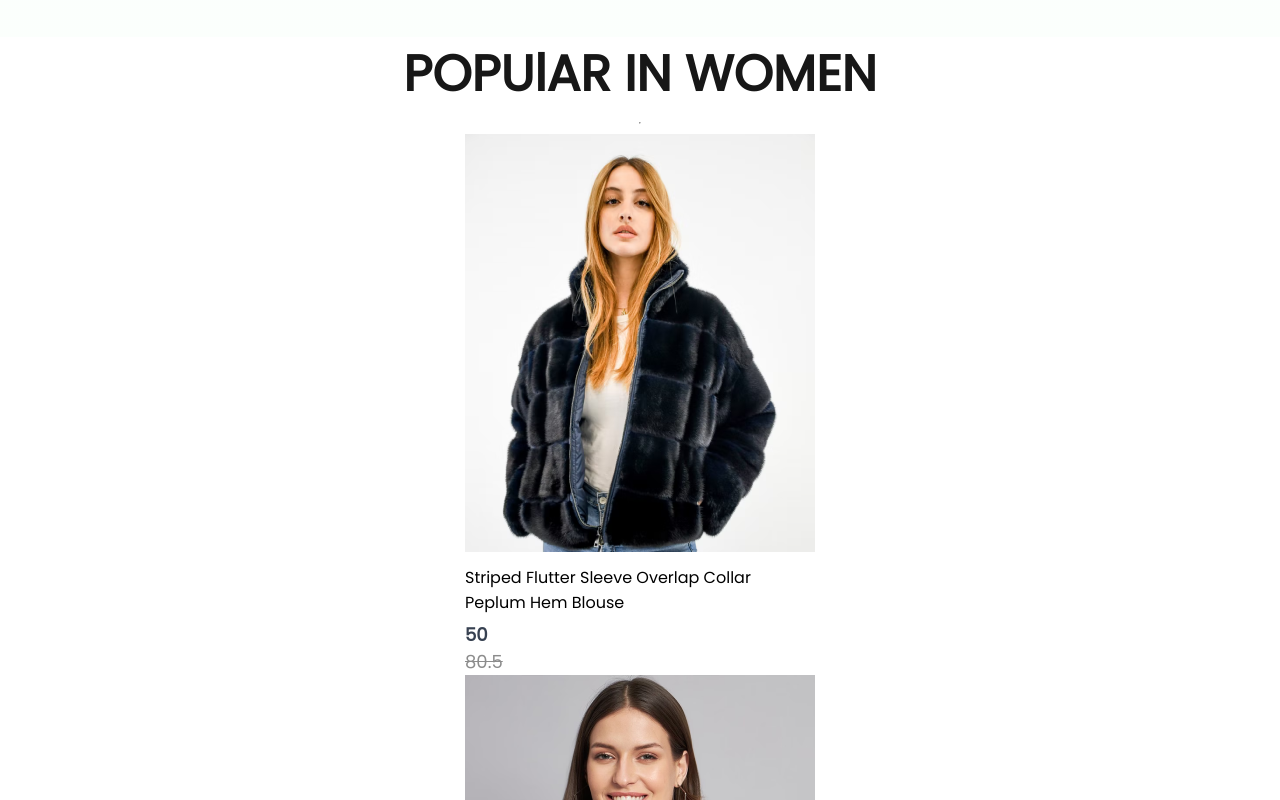
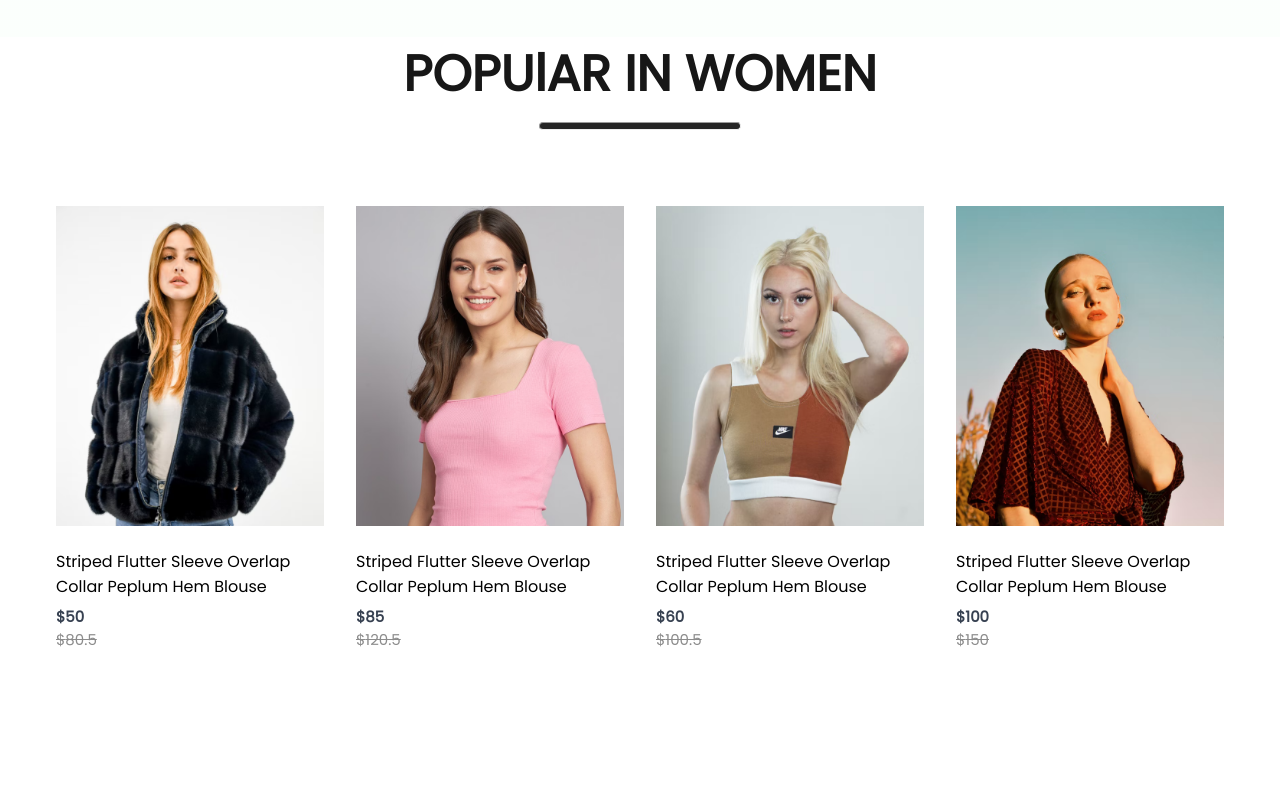
Before and after one commit to Kuncode2/E-Commerce-mern-frontend, a React (Create React App) app: page / in a window 1280 px wide. Shown: the part 860-1660 px from the top of the page. After the commit the page ends 1617 px from the top, so only its background shows below. Built offline with nearby package versions, Linux system fonts and the light colour scheme.

Commit message:
Offers section done with styling reamaning dynamic part

```diff
--- a/src/Components/Item/Item.css
+++ b/src/Components/Item/Item.css
@@ -1,26 +1,47 @@
-.item{
-    width: 350px;
+.item {
+    width: 300px;
+    padding: 16px; /* Add some padding around the item for better spacing */
+    box-sizing: border-box; /* Ensure padding is included in the total width/height */
+    transition: transform 0.6s; /* Move the transition to here for smoother hover effect */
 }
-.item p{
-    margin: 6px 0px;
+
+.item p {
+    margin: 6px 0;
+    padding: 0; /* Remove padding from p element */
 }
-.item-prices{
+
+.item-prices {
     display: flex;
-    gap: 20px;
+    justify-content: space-between; /* Ensure prices are well spaced */
+    margin-top: 10px; /* Add some space above the prices section */
 }
-.item-price-new{
+
+.item-price-new,
+.item-price-old {
     color: #374151;
-    font-size: 18px;
+    font-size: 15px;
     font-weight: 600;
 }
-.item-price-old{
+
+.item-price-old {
     color: #8c8c8c;
-    font-size: 18px;
     font-weight: 500;
     text-decoration: line-through;
 }
 
-.item:hover{
+.item:hover {
     transform: scale(1.05);
-    transition: 0.6s;
 }
+
+.image {
+    width: 100%; /* Make image width responsive */
+    height: auto; /* Maintain aspect ratio */
+    margin-bottom: 10px; /* Add some space below the image */
+}
+
+.item-name {
+    color: #374151;
+    font-size: 16px;
+    font-weight: 500;
+    text-align: center; /* Center the text */
+}
--- a/src/Components/Item/Items.jsx
+++ b/src/Components/Item/Items.jsx
@@ -3,14 +3,14 @@ import "./Item.css"
 const Item = (props) => {
   return (
     <div className='item'>
-      <img src={props.image} alt="" />
+      <img className='image' src={props.image} alt="" />
       <p>{props.name}</p>
       <div className="item_prices">
         <div className="item-price-new">
-            {props.new_price}
+            ${props.new_price}
         </div>
         <div className="item-price-old">
-            {props.old_price}
+            ${props.old_price}
         </div>
       </div>
     </div>
--- /dev/null
+++ b/src/Components/Offers/Offers.jsx
@@ -0,0 +1,11 @@
+import React from 'react'
+import "./Offers.css"
+const Offers = () => {
+  return (
+    <div className='offers'>
+
+    </div>
+  )
+}
+
+export default Offers
--- a/src/Components/Popular/Popular.css
+++ b/src/Components/Popular/Popular.css
@@ -11,5 +11,12 @@ font-size: 50px;
 font-weight: 600;
 }
 .popular hr{
-
+    width: 200px;
+    height: 6px;
+    border-radius: 10px;
+    background-color: #252525;
 }
+.popular-item{
+    margin-top: 50px;
+    display: flex;
+}
--- a/src/Pages/Shop.jsx
+++ b/src/Pages/Shop.jsx
@@ -1,12 +1,14 @@
 import React from 'react'
 import Hero from '../Components/Hero/Hero'
 import Popular from '../Components/Popular/Popular'
+import Offers from '../Components/Offers/Offers'
 
 const Shop = () => {
   return (
     <div>
       <Hero/>
       <Popular/>
+      <Offers/>
     </div>
   )
 }
```
Also changed, not shown: src/Components/Offers/Offers.css (added).
